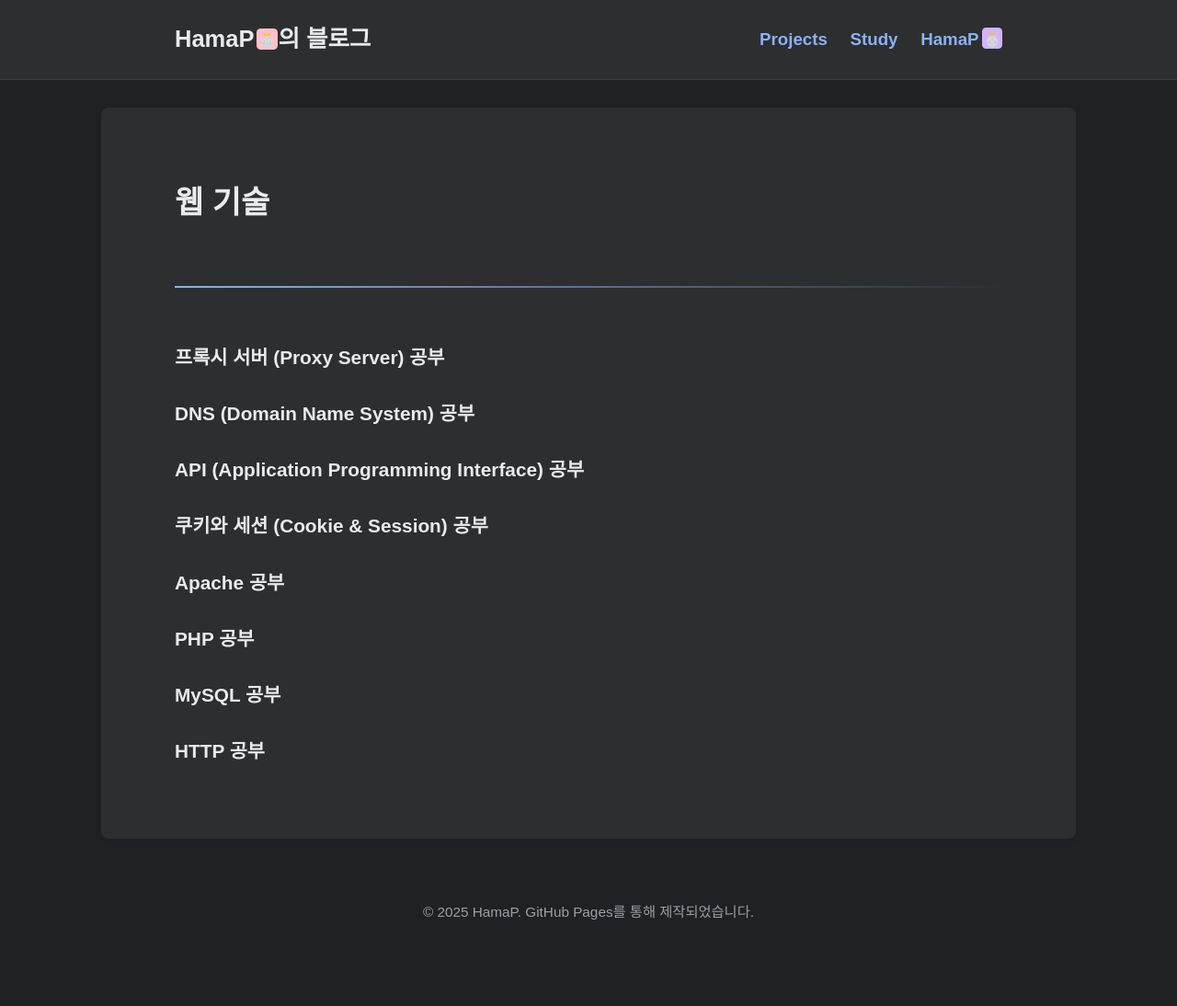
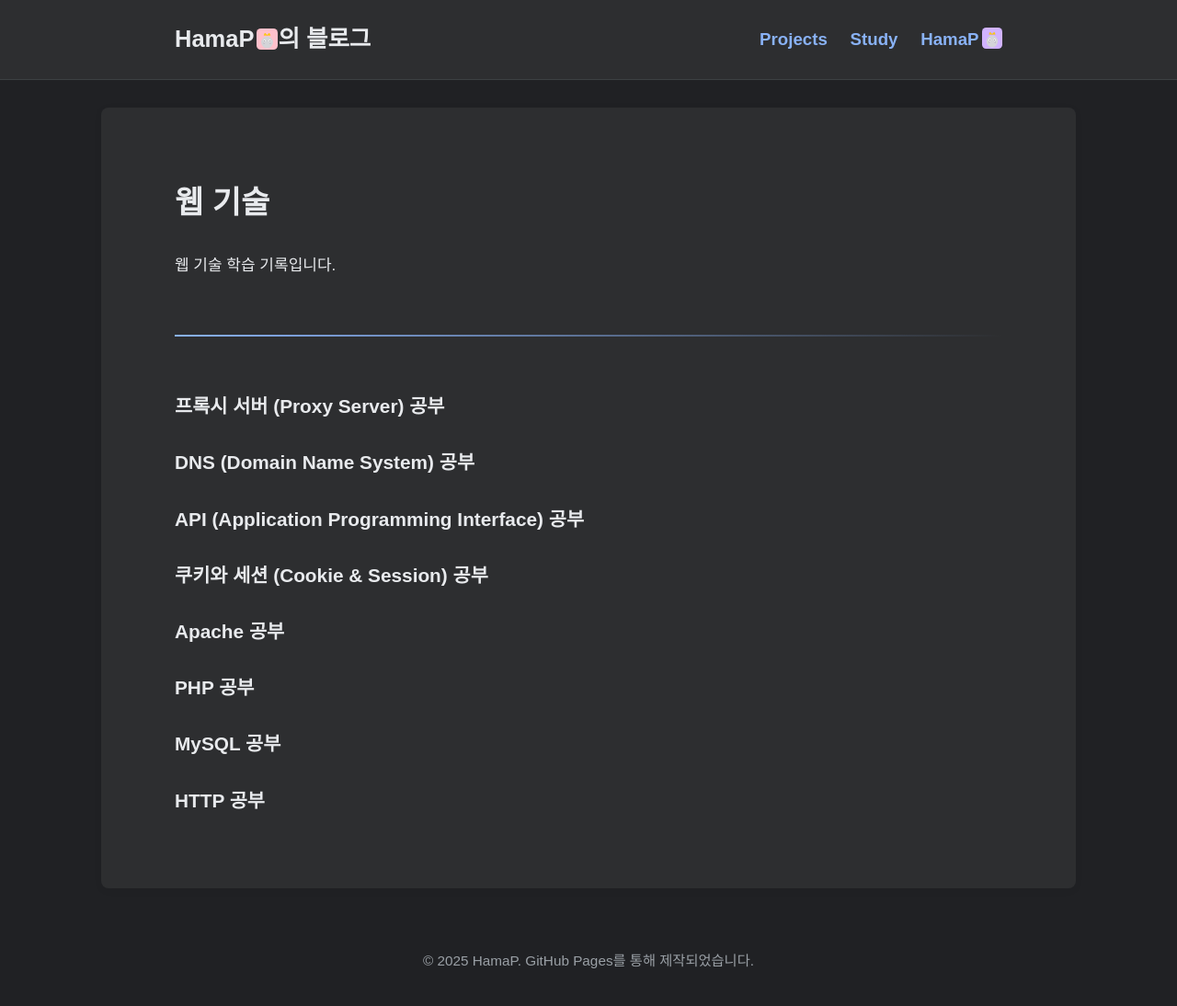
Before and after one commit to HamaP0/HamaP0.github.io, a Jekyll site: the page built from category/웹기술.html, in a window 1280 px wide. Shown: the whole page at 92% size. Built offline with Jekyll 4.4.1, drawn with Linux system fonts in a browser that asks for light colours; some web fonts are replaced; before the commit the page ends 1040 px from its top, so only the background shows below that.

Commit message:
Update 웹기술.html

```diff
--- a/category/웹기술.html
+++ b/category/웹기술.html
@@ -3,21 +3,14 @@ layout: default
 title: 웹 기술
 category: 웹 기술
 ---
-
 <h1>{{ page.category }}</h1>
+<p>웹 기술 학습 기록입니다.</p>
 <hr>
-
-{% assign category_posts = site.posts
-   | where_exp: "post", "post.categories contains page.category"
-   | sort: "date" %}
+{% assign category_posts = site.posts | where_exp: "post", "post.categories contains page.category" | sort: "date" %}
 <ul class="post-list">
   {% for post in category_posts %}
     <li>
-      <h2>
-        <a class="post-link" href="{{ post.url | relative_url }}">
-          {{ post.title }}
-        </a>
-      </h2>
+      <h2><a class="post-link" href="{{ post.url | relative_url }}">{{ post.title }}</a></h2>
     </li>
   {% endfor %}
 </ul>
```
